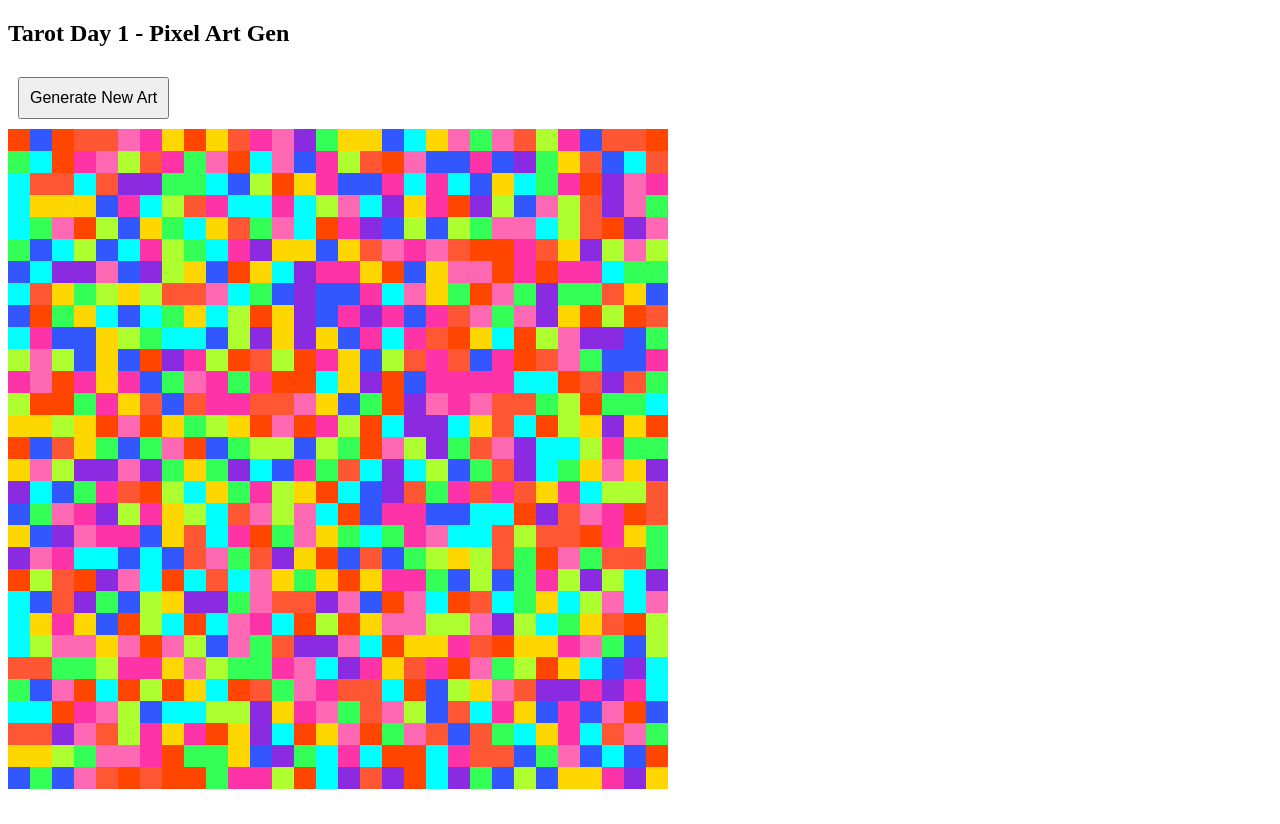
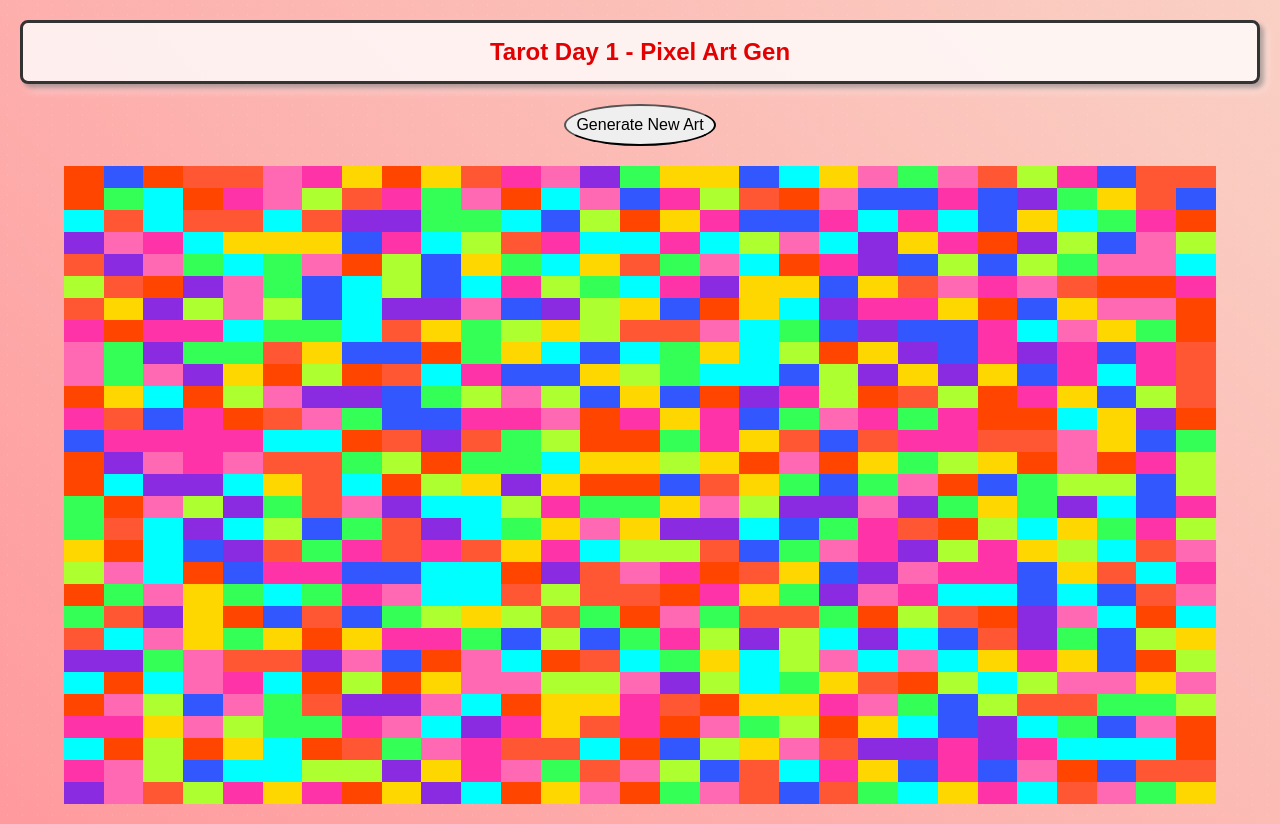
Before and after one commit to MntRushmore/tarot-day-1, a plain HTML site: page index.html in a window 1280 px wide. Before the commit the page ends 800 px from the top, so only its background shows below. Drawn offline with Linux system fonts and the light colour scheme.

Commit message:
add styles and update grid size for pixel art application

```diff
--- a/index.html
+++ b/index.html
@@ -3,17 +3,8 @@
 <head>
     <meta charset="UTF-8">
     <meta name="viewport" content="width=device-width, initial-scale=1.0">
+    <link rel="stylesheet" href="style.css">
     <title>Pixel Art Maker by Rushmore</title>
-    <style>
-        table { border-collapse: collapse; }
-        td { width: 20px; height: 20px; }
-        button {
-            margin: 10px;
-            padding: 10px;
-            font-size: 16px;
-            cursor: pointer;
-        }
-    </style>
 </head>
 <body>
     <h2>Tarot Day 1 - Pixel Art Gen</h2>
@@ -22,7 +13,7 @@
 
     <script>
         const colors = ["#FF5733", "#33FF57", "#3357FF", "#FF33A8", "#FFD700", "#8A2BE2", "#00FFFF", "#FF4500", "#ADFF2F", "#FF69B4"];
-        const gridSize = 30;
+        const gridSize = 29;
 
         function generatePixelArt() {
             let table = document.getElementById("pixelArt");
--- /dev/null
+++ b/style.css
@@ -0,0 +1,73 @@
+
+h1  {
+    backround-color: #e20000;
+    color: #333;
+    font-size: 2em;
+    text-align: right;
+    padding: 20px;
+    margin: 0;
+}
+p   {
+    color: #666;
+    font-size: 1.2em;
+    line-height: 1.5;
+    margin: 20px;
+    text-align: justify;
+    text-indent: 2em;
+    background-color: #fff;
+}
+
+h2 {
+    color: #e20000;
+    font-size: 1.5em;
+    margin: 20px;
+    text-align: center;
+}
+body {
+    background: linear-gradient(45deg, #ff9a9e, #fad0c4);
+    font-family: "Poppins", sans-serif;
+    margin: 0;
+    padding: 0;
+}
+table {
+    border-collapse: collapse;
+    margin: 20px auto;
+    width: 90%;
+}
+
+td {
+    width: 20px;
+    height: 20px;
+}
+
+button {
+    margin: 10px;
+    padding: 10px;
+    font-size: 16px;
+    cursor: pointer;
+    display: block;
+    margin-left: auto;
+    margin-right: auto;
+    text-align: center;
+    border-radius: 65%;
+}
+
+button:hover {
+    transform: scale(1.1) rotate(-2deg);
+    background: red;
+    color: white;
+}
+
+h1, h2, p {
+    border: 3px solid #333;
+    border-radius: 8px;
+    padding: 15px;
+    box-shadow: 4px 4px 5px rgba(0, 0, 0, 0.3), 6px 6px 10px rgba(255, 255, 255, 0.5);
+    background-color: rgba(255, 255, 255, 0.8);
+}
+
+body {
+    background: radial-gradient(circle, rgba(255,255,255,0.1) 1px, transparent 1px),
+                linear-gradient(45deg, #ff9a9e, #fad0c4);
+    background-size: 15px 10px, cover;
+}
```
